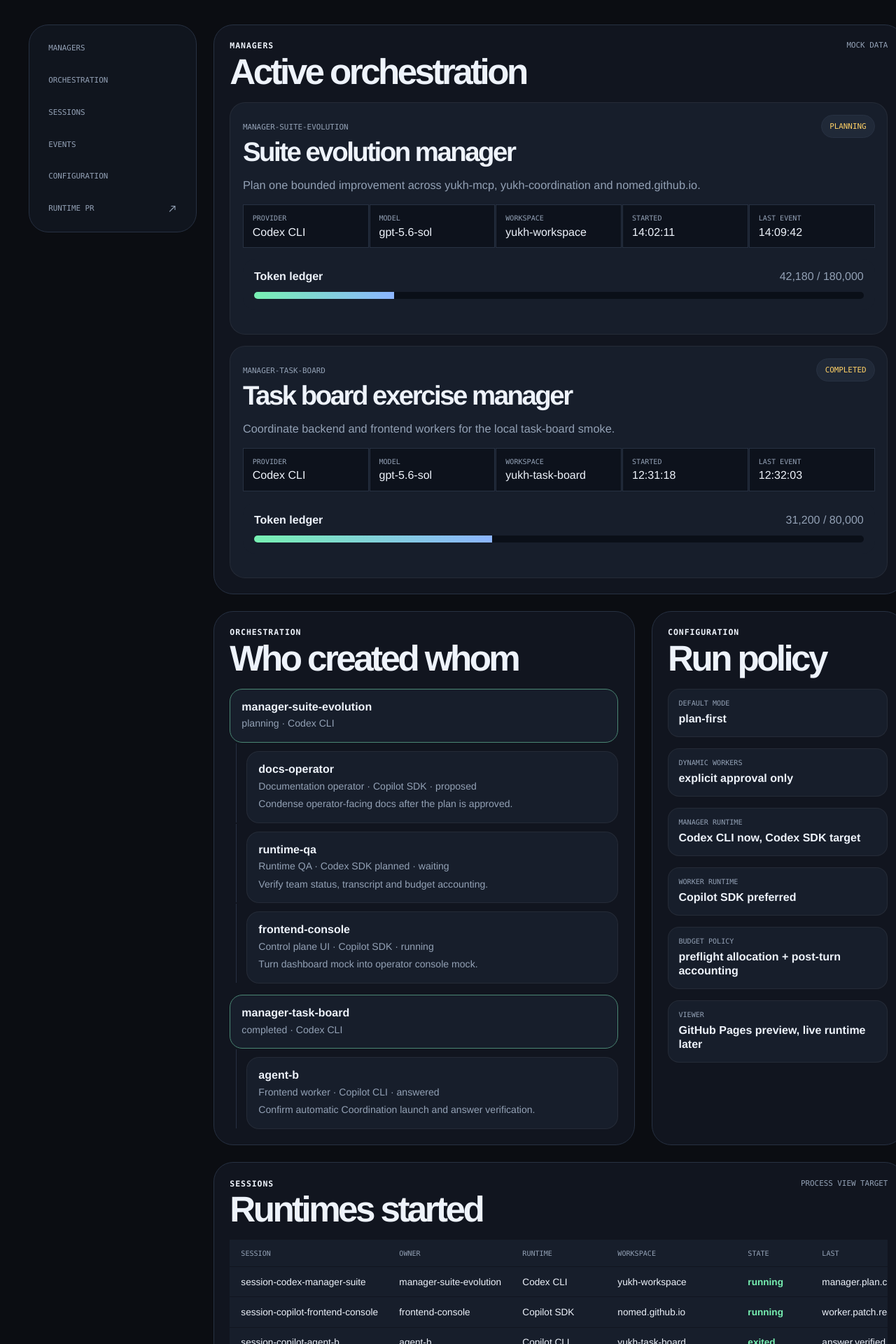
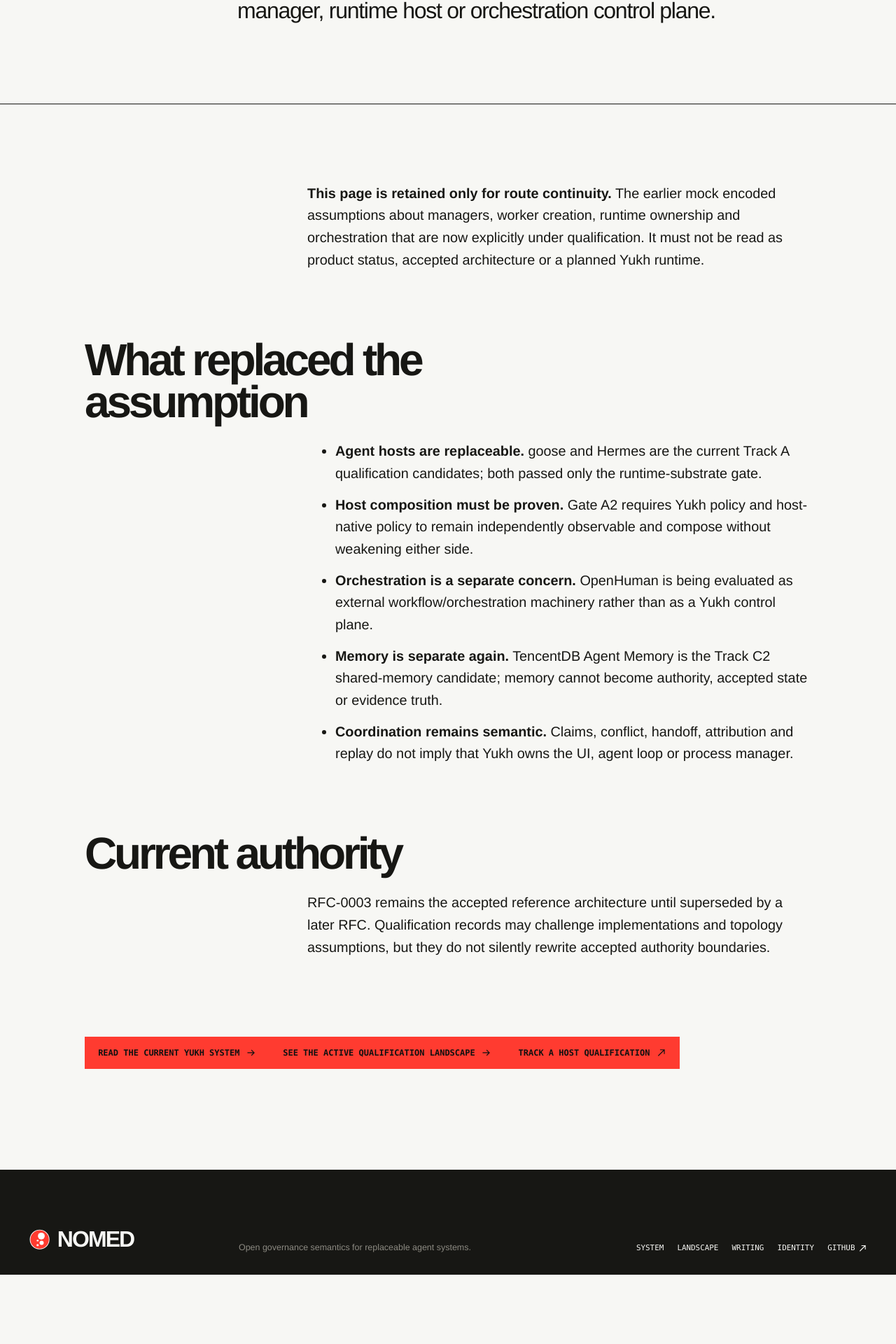
Before and after one commit to nomed/nomed.github.io, a Next.js app: page /control-plane in a window 1280 px wide. Shown: the part 738-2658 px from the top of the page at 70% size. After the commit the page ends 2559 px from the top, so only its background shows below. Built offline with nearby package versions, Linux system fonts and the light colour scheme.

Commit message:
Reframe obsolete control plane mock as superseded concept

```diff
--- a/app/control-plane/page.tsx
+++ b/app/control-plane/page.tsx
@@ -1,393 +1,38 @@
-import type { CSSProperties } from "react";
-import Link from "next/link";
-import { ArrowIcon, SiteFooter, SiteHeader } from "../components/Navigation";
+import type { Metadata } from "next";
+import { EditorialPage } from "../components/EditorialPage";
+import { ArrowIcon } from "../components/Navigation";
 
-const managers = [
-  {
-    id: "manager-suite-evolution",
-    title: "Suite evolution manager",
-    status: "planning",
-    provider: "Codex CLI",
-    model: "gpt-5.6-sol",
-    workspace: "yukh-workspace",
-    goal: "Plan one bounded improvement across yukh-mcp, yukh-coordination and nomed.github.io.",
-    started: "14:02:11",
-    lastEvent: "14:09:42",
-    budget: { used: "42,180", total: "180,000", width: "23%" },
-    orchestrates: ["docs-operator", "runtime-qa", "frontend-console"],
-  },
-  {
-    id: "manager-task-board",
-    title: "Task board exercise manager",
-    status: "completed",
-    provider: "Codex CLI",
-    model: "gpt-5.6-sol",
-    workspace: "yukh-task-board",
-    goal: "Coordinate backend and frontend workers for the local task-board smoke.",
-    started: "12:31:18",
-    lastEvent: "12:32:03",
-    budget: { used: "31,200", total: "80,000", width: "39%" },
-    orchestrates: ["agent-b"],
-  },
-];
+export const metadata: Metadata = {
+  title: "Control plane concept — Nomed",
+  description: "A superseded Yukh control-plane exploration retained for route continuity, not a current architecture or runtime surface.",
+};
 
-const workers = [
-  {
-    id: "docs-operator",
-    parent: "manager-suite-evolution",
-    role: "Documentation operator",
-    provider: "Copilot SDK",
-    status: "proposed",
-    reason: "Condense operator-facing docs after the plan is approved.",
-    budget: "35,000",
-  },
-  {
-    id: "runtime-qa",
-    parent: "manager-suite-evolution",
-    role: "Runtime QA",
-    provider: "Codex SDK planned",
-    status: "waiting",
-    reason: "Verify team status, transcript and budget accounting.",
-    budget: "45,000",
-  },
-  {
-    id: "frontend-console",
-    parent: "manager-suite-evolution",
-    role: "Control plane UI",
-    provider: "Copilot SDK",
-    status: "running",
-    reason: "Turn dashboard mock into operator console mock.",
-    budget: "40,000",
-  },
-  {
-    id: "agent-b",
-    parent: "manager-task-board",
-    role: "Frontend worker",
-    provider: "Copilot CLI",
-    status: "answered",
-    reason: "Confirm automatic Coordination launch and answer verification.",
-    budget: "20,000",
-  },
-];
+export default function ControlPlaneConceptPage() {
+  return (
+    <EditorialPage
+      index="Archive"
+      label="Superseded concept"
+      title="The control plane is not an accepted Yukh component."
+      lede="This route previously showed a manager/worker operator-console mock. Current Yukh work no longer assumes a Yukh-owned agent manager, runtime host or orchestration control plane."
+      accent="#FF3B30"
+    >
+      <p><strong>This page is retained only for route continuity.</strong> The earlier mock encoded assumptions about managers, worker creation, runtime ownership and orchestration that are now explicitly under qualification. It must not be read as product status, accepted architecture or a planned Yukh runtime.</p>
 
-const sessions = [
-  {
-    id: "session-codex-manager-suite",
-    owner: "manager-suite-evolution",
-    runtime: "Codex CLI",
-    state: "running",
-    workspace: "yukh-workspace",
-    started: "14:02:11",
-    last: "manager.plan.created",
-  },
-  {
-    id: "session-copilot-frontend-console",
-    owner: "frontend-console",
-    runtime: "Copilot SDK",
-    state: "running",
-    workspace: "nomed.github.io",
-    started: "14:07:28",
-    last: "worker.patch.ready",
-  },
-  {
-    id: "session-copilot-agent-b",
-    owner: "agent-b",
-    runtime: "Copilot CLI",
-    state: "exited",
-    workspace: "yukh-task-board",
-    started: "12:31:21",
-    last: "answer.verified",
-  },
-];
+      <h2>What replaced the assumption</h2>
+      <ul>
+        <li><strong>Agent hosts are replaceable.</strong> goose and Hermes are the current Track A qualification candidates; both passed only the runtime-substrate gate.</li>
+        <li><strong>Host composition must be proven.</strong> Gate A2 requires Yukh policy and host-native policy to remain independently observable and compose without weakening either side.</li>
+        <li><strong>Orchestration is a separate concern.</strong> OpenHuman is being evaluated as external workflow/orchestration machinery rather than as a Yukh control plane.</li>
+        <li><strong>Memory is separate again.</strong> TencentDB Agent Memory is the Track C2 shared-memory candidate; memory cannot become authority, accepted state or evidence truth.</li>
+        <li><strong>Coordination remains semantic.</strong> Claims, conflict, handoff, attribution and replay do not imply that Yukh owns the UI, agent loop or process manager.</li>
+      </ul>
 
-const events = [
-  [
-    "14:02:11",
-    "manager.start",
-    "manager-suite-evolution",
-    "manager created with 180k team budget",
-  ],
-  [
-    "14:03:04",
-    "model.catalog",
-    "manager-suite-evolution",
-    "Codex and Copilot models discovered",
-  ],
-  [
-    "14:04:22",
-    "plan.created",
-    "manager-suite-evolution",
-    "3 workers proposed, no worker launched yet",
-  ],
-  [
-    "14:05:10",
-    "approval.required",
-    "operator",
-    "delegate mode requires explicit approval",
-  ],
-  [
-    "14:07:28",
-    "worker.started",
-    "frontend-console",
-    "Copilot SDK worker launched for static UI iteration",
-  ],
-  [
-    "14:09:42",
-    "worker.patch.ready",
-    "frontend-console",
-    "operator console mock ready for review",
-  ],
-];
+      <h2>Current authority</h2>
+      <p>RFC-0003 remains the accepted reference architecture until superseded by a later RFC. Qualification records may challenge implementations and topology assumptions, but they do not silently rewrite accepted authority boundaries.</p>
 
-const config = [
-  ["Default mode", "plan-first"],
-  ["Dynamic workers", "explicit approval only"],
-  ["Manager runtime", "Codex CLI now, Codex SDK target"],
-  ["Worker runtime", "Copilot SDK preferred"],
-  ["Budget policy", "preflight allocation + post-turn accounting"],
-  ["Viewer", "GitHub Pages preview, live runtime later"],
-];
-
-export default function ControlPlanePreview() {
-  return (
-    <main className="control-plane-page">
-      <SiteHeader />
-
-      <section className="control-operator-hero">
-        <div>
-          <p className="editorial-kicker">
-            Yukh Control Plane / operator preview
-          </p>
-          <h1>Who is managing what, right now?</h1>
-          <p>
-            This view is shaped as an operator console: managers, sessions,
-            orchestration tree, configuration and event history before any live
-            runtime is connected.
-          </p>
-        </div>
-        <div className="control-run-command" aria-label="Target command">
-          <span>Target operator entrypoint</span>
-          <code>yukh team start --goal ... --mode plan-first</code>
-          <p>
-            Mock data only. The real UI should hydrate from team status,
-            Coordination replay and runtime receipts.
-          </p>
-        </div>
-      </section>
-
-      <section
-        className="control-metrics"
-        aria-label="Mock control plane summary"
-      >
-        <div>
-          <span>Active managers</span>
-          <strong>1</strong>
-        </div>
-        <div>
-          <span>Open sessions</span>
-          <strong>2</strong>
-        </div>
-        <div>
-          <span>Worker proposals</span>
-          <strong>3</strong>
-        </div>
-        <div>
-          <span>Token usage</span>
-          <strong>24%</strong>
-        </div>
-      </section>
-
-      <section className="control-layout">
-        <aside className="control-sidebar">
-          <Link href="#managers">Managers</Link>
-          <Link href="#orchestration">Orchestration</Link>
-          <Link href="#sessions">Sessions</Link>
-          <Link href="#events">Events</Link>
-          <Link href="#configuration">Configuration</Link>
-          <a
-            href="https://github.com/nomed/yukh-mcp/pull/244"
-            target="_blank"
-            rel="noreferrer"
-          >
-            Runtime PR <ArrowIcon direction="external" />
-          </a>
-        </aside>
-
-        <div className="control-main">
-          <section className="control-card" id="managers">
-            <div className="control-section-title">
-              <div>
-                <p className="editorial-kicker">Managers</p>
-                <h2>Active orchestration</h2>
-              </div>
-              <span>mock data</span>
-            </div>
-            <div className="control-manager-list">
-              {managers.map((manager) => (
-                <article className="control-manager" key={manager.id}>
-                  <div className="control-manager-head">
-                    <div>
-                      <p className="control-mode">{manager.id}</p>
-                      <h3>{manager.title}</h3>
-                    </div>
-                    <span className="control-state">{manager.status}</span>
-                  </div>
-                  <p>{manager.goal}</p>
-                  <dl>
-                    <div>
-                      <dt>Provider</dt>
-                      <dd>{manager.provider}</dd>
-                    </div>
-                    <div>
-                      <dt>Model</dt>
-                      <dd>{manager.model}</dd>
-                    </div>
-                    <div>
-                      <dt>Workspace</dt>
-                      <dd>{manager.workspace}</dd>
-                    </div>
-                    <div>
-                      <dt>Started</dt>
-                      <dd>{manager.started}</dd>
-                    </div>
-                    <div>
-                      <dt>Last event</dt>
-                      <dd>{manager.lastEvent}</dd>
-                    </div>
-                  </dl>
-                  <div className="control-budget compact-budget">
-                    <div>
-                      <strong>Token ledger</strong>
-                      <span>
-                        {manager.budget.used} / {manager.budget.total}
-                      </span>
-                    </div>
-                    <i
-                      style={
-                        {
-                          "--budget-width": manager.budget.width,
-                        } as CSSProperties
-                      }
-                    />
-                  </div>
-                </article>
-              ))}
-            </div>
-          </section>
-
-          <section className="control-grid" id="orchestration">
-            <article className="control-card">
-              <div className="control-section-title">
-                <div>
-                  <p className="editorial-kicker">Orchestration</p>
-                  <h2>Who created whom</h2>
-                </div>
-              </div>
-              <div className="control-tree">
-                {managers.map((manager) => (
-                  <div className="control-tree-group" key={manager.id}>
-                    <div className="control-tree-node manager-node">
-                      <strong>{manager.id}</strong>
-                      <span>
-                        {manager.status} · {manager.provider}
-                      </span>
-                    </div>
-                    {workers
-                      .filter((worker) => worker.parent === manager.id)
-                      .map((worker) => (
-                        <div
-                          className="control-tree-node worker-node"
-                          key={worker.id}
-                        >
-                          <strong>{worker.id}</strong>
-                          <span>
-                            {worker.role} · {worker.provider} · {worker.status}
-                          </span>
-                          <p>{worker.reason}</p>
-                        </div>
-                      ))}
-                  </div>
-                ))}
-              </div>
-            </article>
-
-            <article className="control-card" id="configuration">
-              <div className="control-section-title">
-                <div>
-                  <p className="editorial-kicker">Configuration</p>
-                  <h2>Run policy</h2>
-                </div>
-              </div>
-              <div className="control-config-list">
-                {config.map(([label, value]) => (
-                  <div key={label}>
-                    <span>{label}</span>
-                    <strong>{value}</strong>
-                  </div>
-                ))}
-              </div>
-            </article>
-          </section>
-
-          <section className="control-card" id="sessions">
-            <div className="control-section-title">
-              <div>
-                <p className="editorial-kicker">Sessions</p>
-                <h2>Runtimes started</h2>
-              </div>
-              <span>process view target</span>
-            </div>
-            <div
-              className="control-session-table"
-              role="table"
-              aria-label="Runtime sessions"
-            >
-              <div role="row" className="table-head">
-                <span>Session</span>
-                <span>Owner</span>
-                <span>Runtime</span>
-                <span>Workspace</span>
-                <span>State</span>
-                <span>Last</span>
-              </div>
-              {sessions.map((session) => (
-                <div role="row" key={session.id}>
-                  <span>{session.id}</span>
-                  <span>{session.owner}</span>
-                  <span>{session.runtime}</span>
-                  <span>{session.workspace}</span>
-                  <strong>{session.state}</strong>
-                  <span>{session.last}</span>
-                </div>
-              ))}
-            </div>
-          </section>
-
-          <section className="control-card" id="events">
-            <div className="control-section-title">
-              <div>
-                <p className="editorial-kicker">Events</p>
-                <h2>What happened</h2>
-              </div>
-              <span>timeline</span>
-            </div>
-            <div className="control-transcript">
-              {events.map(([time, kind, source, body]) => (
-                <div className="control-event" key={`${time}-${kind}`}>
-                  <div>
-                    <span>{time}</span>
-                    <strong>{kind}</strong>
-                    <span>{source}</span>
-                  </div>
-                  <p>{body}</p>
-                </div>
-              ))}
-            </div>
-          </section>
-        </div>
-      </section>
-
-      <SiteFooter />
-    </main>
+      <a className="editorial-cta internal-cta" href="/system/">Read the current Yukh system <ArrowIcon /></a>
+      <a className="editorial-cta internal-cta" href="/landscape/">See the active qualification landscape <ArrowIcon /></a>
+      <a className="editorial-cta internal-cta" href="https://github.com/nomed/nomed.github.io/issues/58">Track A host qualification <ArrowIcon direction="external" /></a>
+    </EditorialPage>
   );
 }
```
